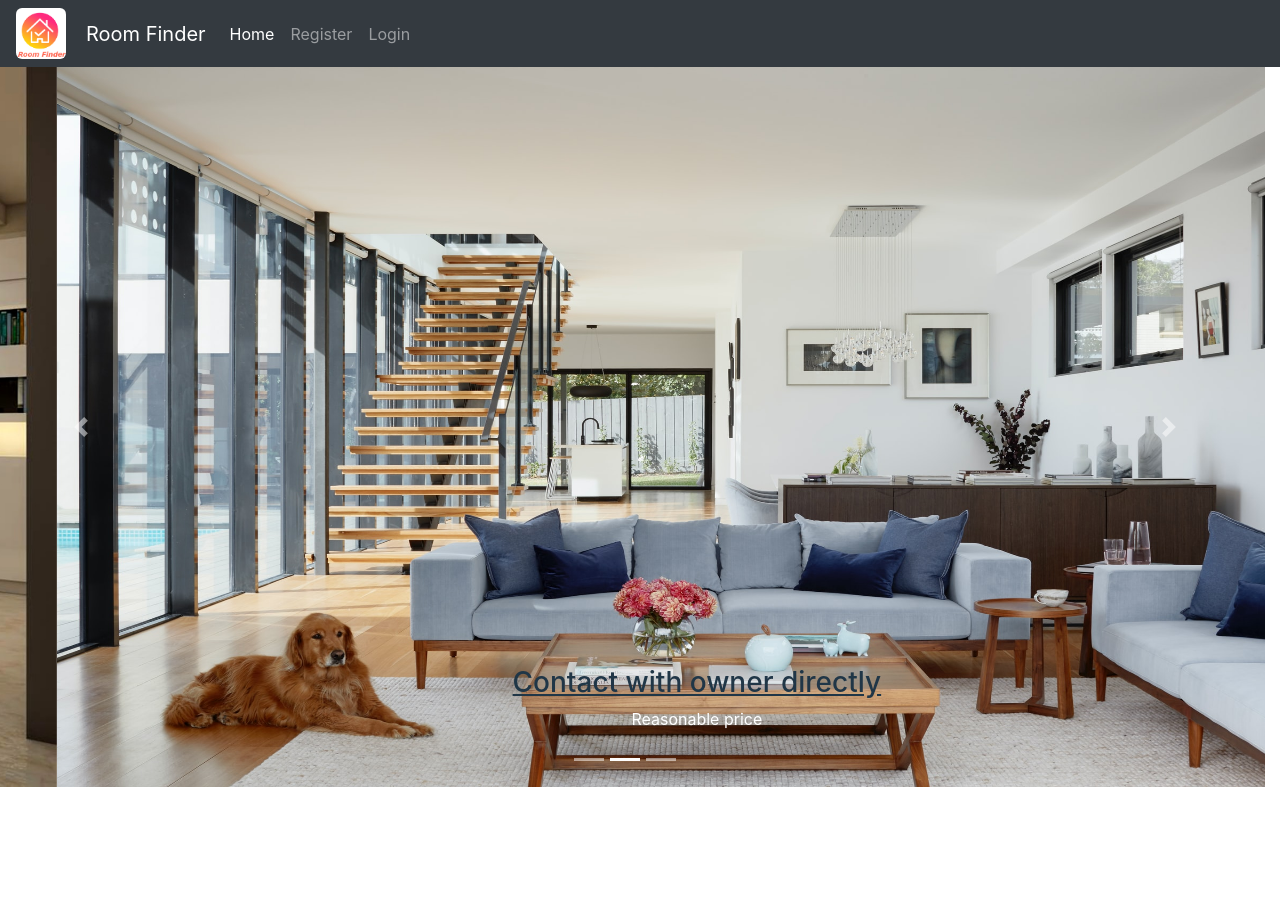
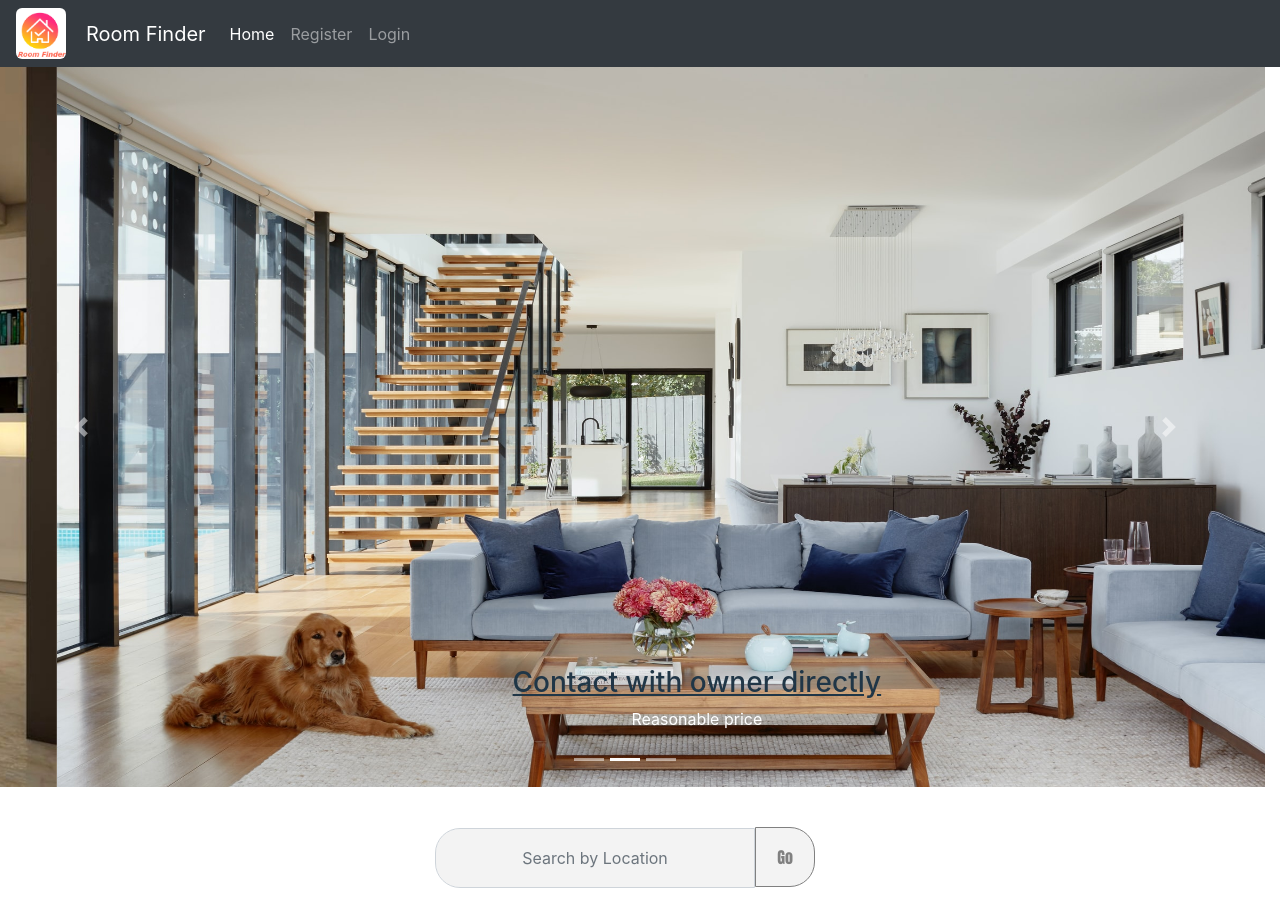
Before and after one commit to SudipRai/RoomFinder-Frontend-React-, a React (Create React App) app: page /home in a window 1280 px wide. Before the commit the page ends 800 px from the top, so only its background shows below. Built offline with nearby package versions, Linux system fonts and the light colour scheme; no server answers.

Commit message:
Searching by name of city added

```diff
--- a/src/Container/Container.js
+++ b/src/Container/Container.js
@@ -10,6 +10,7 @@ import Mypost from "./Mypost";
 import Mywatchlist from "./Mywatchlist";
 import MypostUpdate from "./MypostUpdate";
 import ProfileUpdate from "./ProfileUpdate";
+import SearchResult from "./SearchResult";
 
 
 
@@ -25,6 +26,7 @@ class Container extends Component{
                 <Route path="/addroom" component={Addroom}/>
                 <Route path="/profile" component={Profile}/>
                 <Route path="/detail/:id" component={Viewdetail}/>
+                <Route path="/search/:city" component={SearchResult}/>
                 <Route path="/edit/:id" component={MypostUpdate}/>
                 <Route path="/profileedit/:id" component={ProfileUpdate}/>
                 <Route path="/mypost" component={Mypost}/>
--- /dev/null
+++ b/src/Container/SearchResult.js
@@ -0,0 +1,105 @@
+import { Component} from "react";
+import {Container, Row , Col} from 'react-bootstrap';
+import Register from './Register';
+import Login from './Login'
+import {Route} from 'react-router-dom'
+import axios from 'axios';
+import {Link} from 'react-router-dom';
+import { useAlert } from 'react-alert'
+
+class SearchResult extends Component{
+    state = {
+        rooms : [],
+        city:this.props.match.params.city,
+        userID:localStorage.getItem('userID'),
+        config : {
+            headers : {'authorization': `Bearer ${localStorage.getItem('token')}`}
+        }
+}
+componentDidMount(){
+    axios.get("http://localhost:90/related/room/"+this.state.city)
+    .then((response)=>{
+        console.log(response)
+        this.setState({
+            rooms : response.data.data
+        })
+    })
+    .catch((err)=>{
+        console.log(err.response)
+    })
+}
+
+addWatchlist = (wid) =>{
+
+    axios.get("http://localhost:90/getroom/"+ wid,this.state.config)
+    .then((response)=>{
+        console.log(response)
+
+        const data={
+          room:response.data.data,
+          userid:this.state.userID
+        }
+
+
+    axios.post('http://localhost:90/watchlist', data, this.state.config)
+    .then((response)=>{
+      console.log(data)
+        console.log(response)
+
+    })
+    .catch((err)=>{
+        console.log(err.response)
+    })
+
+    })
+    .catch((err)=>{
+        console.log(err.response)
+    })
+
+}
+
+render(){
+    return(
+
+
+        this.state.rooms.map((room)=>{
+
+                        return (<div>
+
+
+                            <div class="out-body">
+
+                                <div class="container-fluid">
+                                    <div class="left-side">
+                                    <img src={`http://localhost:90/uploads/${room.image}`} />
+
+                                    </div>
+                                    <div class="right-side">
+                                        <div class="details">
+                                            <h1 class="title">{room.title}</h1>
+                                            <p class="location"><i class="fas fa-map-marker-alt"></i> {room.city}</p>
+                                            <p class="price">{room.price}</p>
+                                            <div class="btnmore">
+                                            <Link to={'/detail/'+room._id}><button>View Details</button></Link>
+
+                                            <button onClick={this.addWatchlist.bind(this, room._id)}>Add to Watchlist</button>
+
+
+                                        </div>
+
+
+
+                                        </div>
+                                    </div>
+                                </div>
+
+                            </div>
+                            </div>
+                            )
+                    })
+
+    )
+
+}
+}
+export default SearchResult;
--- a/src/Container/viewroom.js
+++ b/src/Container/viewroom.js
@@ -11,6 +11,7 @@ class viewroom extends Component{
     state = {
         rooms : [],
         room : {},
+        search:"",
         userID:localStorage.getItem('userID'),
 
         config : {
@@ -65,14 +66,18 @@ addWatchlist = (wid) =>{
 render(){
     return(
         <Row>
+
         <Carousel>
+
         <Carousel.Item>
+
             <div className="slide">
           <img
             className="d-block w-100"
             src="123.jpg"
             alt="First slide"
           />
+
           </div>
           <Carousel.Caption>
             <h3>Find the Perfect Home</h3>
@@ -106,6 +111,12 @@ render(){
           </Carousel.Caption>
         </Carousel.Item>
       </Carousel>
+      <div className="searching">
+        <form>
+      <input class="form-control search" type="text" placeholder="Search by Location" aria-label="Search" value={this.state.search} onChange={(event)=>{this.setState({search:event.target.value})}}></input>
+      <Link to={'/search/'+this.state.search}><button>Go</button></Link>
+      </form>
+      </div>
       {
 
         this.state.rooms.map((room)=>{
--- a/src/custom.css
+++ b/src/custom.css
@@ -343,3 +343,36 @@ h4{
   font-family: Roboto;
   margin-left: 150px;
 }
+.search
+{
+width: 50% !important;
+height: 60px !important;
+display: inline-block !important;
+text-align: center;
+box-shadow: 0;
+background-color: #f3f3f3 !important;
+margin: 20px auto ;
+border-radius: 25px 0 0 25px !important;
+
+outline: none !important;
+
+}
+.searching{
+  width: 50% !important;
+height: 60px !important;
+margin: 20px auto ;
+}
+.searching button{
+height: 60px !important;
+width: 60px;
+display: inline-block !important;
+text-align: center;
+box-shadow: 0;
+background-color: #f3f3f3 !important;
+margin: 20px auto ;
+border-radius: 0 25px 25px 0 !important;
+border: 1px solid grey;
+outline: none;
+font-family: Impact, Haettenschweiler, 'Arial Narrow Bold', sans-serif;
+color: grey;
+}
```
